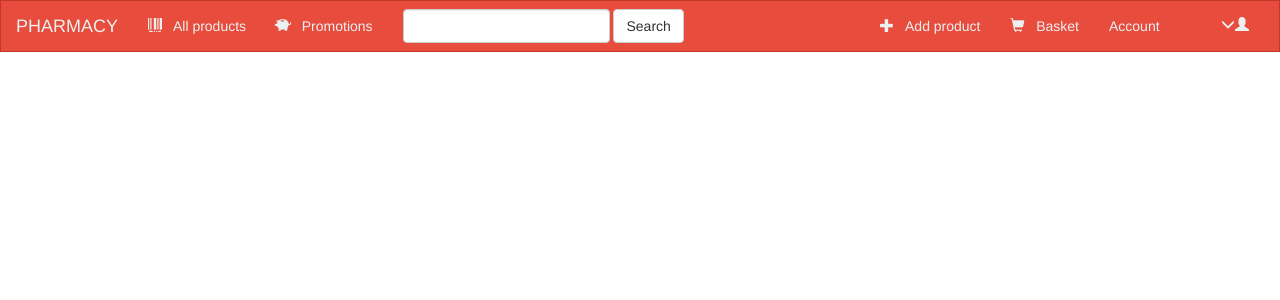
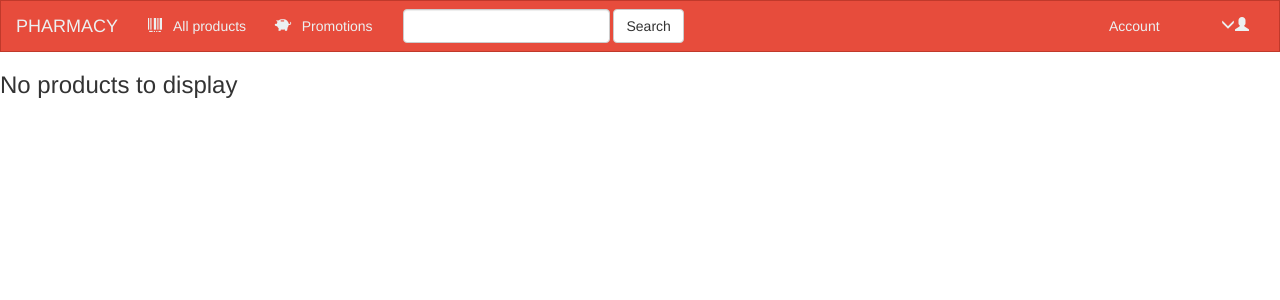
Before and after one commit to KonradMaroszek/Apteka---DJANGO---PYTHON, a Django app: page /pharmacy/basket/ in a window 1280 px wide. Shown: the top 300 px of the page. Run offline with Django 3.2, Linux system fonts and the light colour scheme; the visitor is signed in with stand-in values (Sample User, id 1); some libraries are stand-ins or nearby versions.

Commit message:
add basket functionality

```diff
--- a/Apteka/pharmacy/templates/pharmacy/basket.html
+++ b/Apteka/pharmacy/templates/pharmacy/basket.html
@@ -4,4 +4,64 @@
     {%if sucess_message%}
         <h1>{{sucess_message}}</h1>
     {%endif%}
+
+    {% if basket_products %}
+        {% for basket_product in basket_products.values %}
+            <div class="col-sm-4 col-lg-2">
+                <div class="thumbnail">
+                    <a href="{% url 'pharmacy:product_detail' basket_product.id %}" >
+                        {% if basket_product.url %}
+                            <img src="{{ basket_product.url }}" class="img-responsive">
+                        {% endif %}
+                    </a>
+                    <div class="caption">
+                        <h4>Name: &nbsp;{{ basket_product.name }}</h4>
+                        <h4>Price: &nbsp;{{ basket_product.price }}</h4>
+                        <h4 style="display: inline;">Amount: </h4>
+                        <form action="{%url 'pharmacy:add_to_basket'%}" method="post" style="display: inline;">
+                            {% csrf_token %}
+                            <input type="hidden" name="basket_product_op" value="minus" />
+                            <button type="submit" class="btn btn-default btn-sm" name="add_to_basket" value="{{basket_product.id}}">
+                                <span class="glyphicon glyphicon-minus"></span>
+                            </button>
+                        </form>
+                        <h4 style="display: inline;">{{ basket_product.amount }}</h4>
+                        <form action="{%url 'pharmacy:add_to_basket'%}" method="post" style="display: inline;">
+                            {% csrf_token %}
+                            <input type="hidden" name="basket_product_op" value="plus" />
+                            <button type="submit" class="btn btn-default btn-sm" name="add_to_basket" value="{{basket_product.id}}">
+                                <span class="glyphicon glyphicon-plus"></span>
+                            </button>
+                        </form>
+                        <a href="{% url 'pharmacy:product_detail' basket_product.id %}" class="btn btn-primary btn-sm" role="button">View Details</a>
+                        {% if has_change_product_permission %}
+                        <a href="{% url 'pharmacy:update_product' basket_product.id %}" class="btn btn-primary btn-sm" role="button">Edit</a>
+                        {% endif %}
+                        {% if has_delete_product_permission %}
+                        <form action="{% url 'pharmacy:delete_product' basket_product.id %}" method="post" style="display: inline;">
+                            {% csrf_token %}
+                            <input type="hidden" name="album_id" value="{{ album.id }}" />
+                            <button type="submit" class="btn btn-primary btn-sm">
+                                <span class="glyphicon glyphicon-trash"></span>
+                            </button>
+                        </form>
+                        {% endif %}
+                    </div>
+                </div>
+            </div>
+            {% cycle '' '' '' '' '' '<div class="clearfix visible-lg"></div>' %}
+        {% endfor %}
+        <br>
+        <h4>Price: {{ basket_price }}</h4>
+        <br>
+        <form action="{%url 'pharmacy:add_to_basket'%}" method="post" style="display: inline;">
+            {% csrf_token %}
+            Coupon: <input type="text" name="basket_coupon">
+            <button type="submit" class="btn btn-default btn-sm" name="add_to_basket" value="coupon">
+                Check coupon
+            </button>
+        </form>
+    {% else %}
+        <h3>No products to display</h3>
+    {% endif %}
 {% endblock %}
--- a/Apteka/pharmacy/views.py
+++ b/Apteka/pharmacy/views.py
@@ -12,6 +12,7 @@
 
 from .forms import UserForm
 from .models import Product
+import ast
 
 
 def get_permissions_to_be_passed_to_template(request):
@@ -36,12 +37,6 @@
         return context
 
 
-@login_required()
-@permission_required('pharmacy.add_basket', 'pharmacy.delete_basket', 'pharmacy.change_basket')
-def basket_view(request):
-    return render(request, 'pharmacy/basket.html', get_permissions_to_be_passed_to_template(request))
-
-
 class AllProducts(LoginRequiredMixin, generic.ListView):
     template_name = 'pharmacy/products.html'
     context_object_name = 'all_products'
@@ -62,14 +57,69 @@
         return render(request, 'pharmacy/index_visitor.html', {})
 
 
+def get_basket_products(request, selected_product):
+    basket_products = {}  # id : basket_product
+    basket_product = {}  # id, name, price, amount, url, coupon
+    if 'basket_products' in request.COOKIES:
+        basket_products = ast.literal_eval(request.COOKIES['basket_products'])
+
+    if selected_product is not None and selected_product.id in basket_products:
+        basket_product = basket_products[selected_product.id]
+        action = request.POST.get('basket_product_op', '')
+        if action == 'minus':
+            basket_product['amount'] = basket_product['amount'] - 1
+        else:
+            basket_product['amount'] = basket_product['amount'] + 1
+    elif selected_product is not None:
+        basket_product = {'id': selected_product.id, 'name': selected_product.name, 'price': selected_product.price,
+                          'amount': 1, 'url': selected_product.product_logo.url, 'coupon' : 1.0}
+        basket_products[selected_product.id] = basket_product
+
+    return basket_products
+
+def get_basket_price(basket_products):
+    price = 0.0
+    for basket_product in basket_products.values():
+        price = price + (float(basket_product['amount']) * float(basket_product['price']) * float(basket_product['coupon']))
+    return price
+
+@login_required()
+@permission_required('pharmacy.add_basket', 'pharmacy.delete_basket', 'pharmacy.change_basket')
+def basket_view(request):
+    basket_products = get_basket_products(request, None)
+    price = get_basket_price(basket_products)
+    #return render(request, 'pharmacy/basket.html', get_permissions_to_be_passed_to_template(request))
+    return render(request, 'pharmacy/basket.html', {'basket_products' : basket_products, 'basket_price' : price})
+
 @login_required()
 def add_to_basket(request):
-    try:
-        selected_product = get_object_or_404(Product, pk=request.POST['add_to_basket'])
-    except (KeyError, ObjectDoesNotExist):
-        return render(request, 'pharmacy/products.html', {'error_message': "Cannot add this product to basket"})
+    coupon = request.POST.get('basket_coupon', '')
+    if (coupon is not ''):
+        basket_products = get_basket_products(request, None)
+        discount = 1.0
+        if (coupon == 'I WANT 20 DISCOUNT'):
+           discount = 0.8
+        elif (coupon == 'I WANT 40 DISCOUNT'):
+            discount = 0.6
+        elif (coupon == 'I WANT 60 DISCOUNT'):
+            discount = 0.4
+        for basket_product in basket_products.values():
+            basket_product['coupon'] = discount
+        price = get_basket_price(basket_products)
+        response = render(request, 'pharmacy/basket.html', {'sucess_message': "Updated basket", 'basket_products': basket_products, 'basket_price': price})
+        response.set_cookie('basket_products', basket_products)
+        return response
     else:
-        return render(request, 'pharmacy/basket.html', {'sucess_message': "Added new product to basket"})
+        try:
+            selected_product = get_object_or_404(Product, pk=request.POST['add_to_basket'])
+        except (KeyError, ObjectDoesNotExist):
+            return render(request, 'pharmacy/products.html', {'error_message': "Cannot add this product to basket"})
+        else:
+            basket_products = get_basket_products(request, selected_product)
+            price = get_basket_price(basket_products)
+            response = render(request, 'pharmacy/basket.html', {'sucess_message': "Updated basket", 'basket_products' : basket_products, 'basket_price' : price})
+            response.set_cookie('basket_products', basket_products)
+            return response
 
 
 class CreateProduct(PermissionRequiredMixin, LoginRequiredMixin, CreateView):
```
